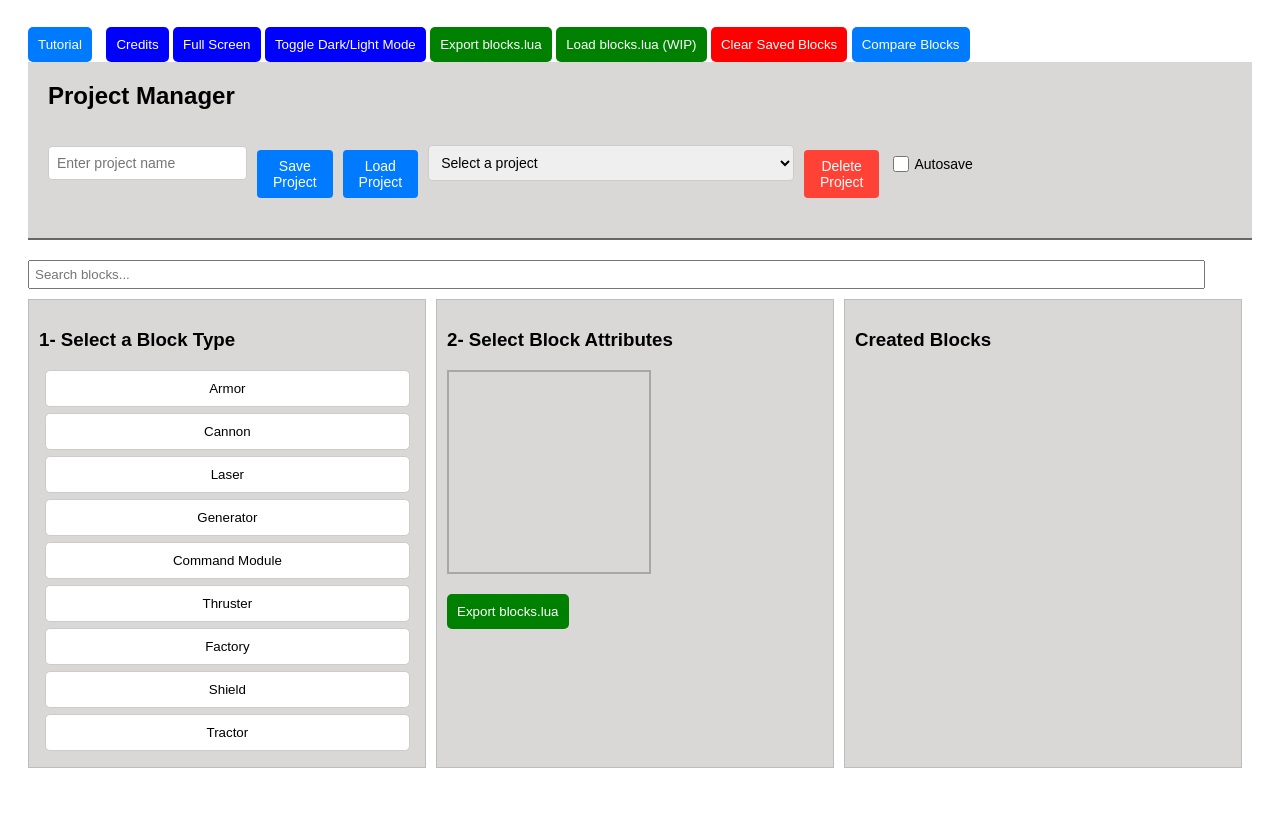
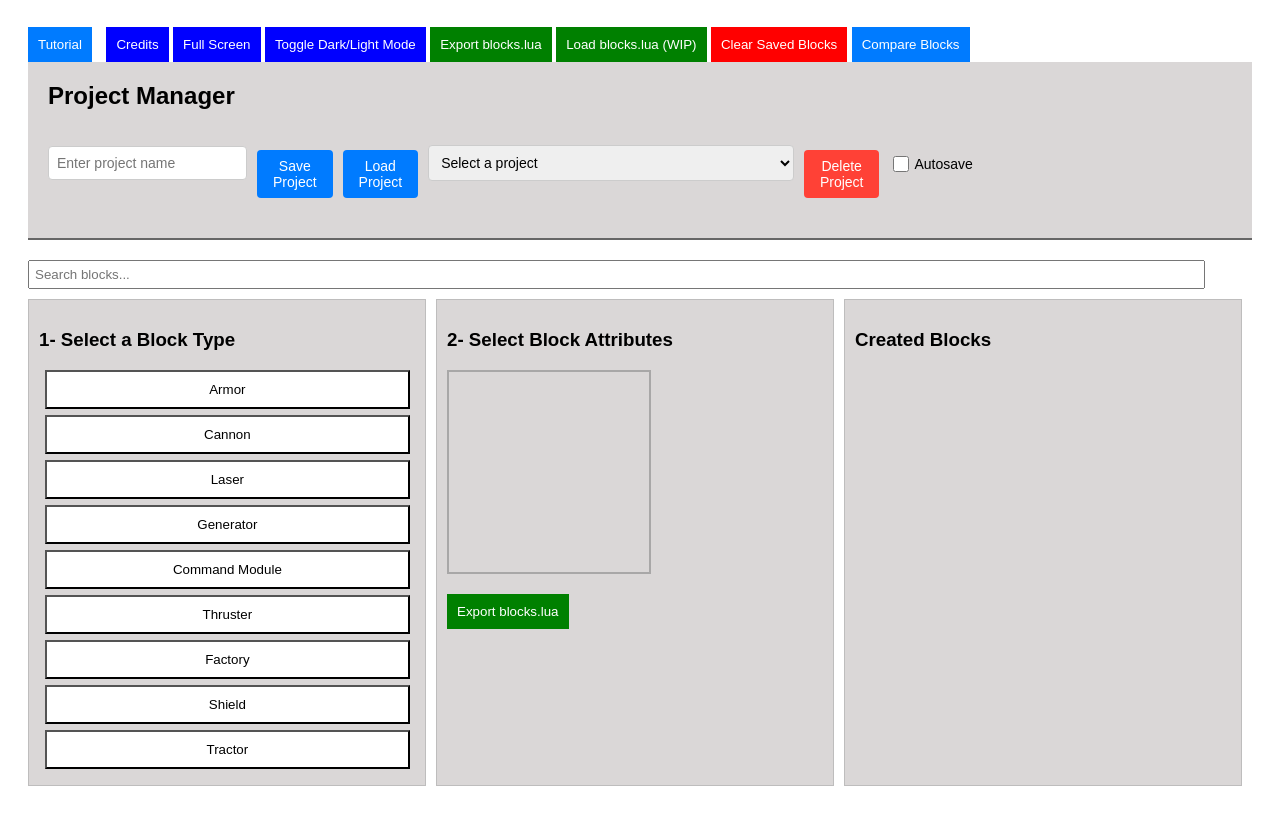
Before and after one commit to Lolo23450/ReassemblyBlockDevKit, a plain HTML site: page index.html in a window 1280 px wide. Shown: the part 101-915 px from the top of the page. Drawn offline with Linux system fonts and the light colour scheme.

Commit message:
Update index.html

```diff
--- a/index.html
+++ b/index.html
@@ -180,8 +180,6 @@
             padding: 10px;
             background-color: rgb(255, 255, 255);
             color: black;
-            border: 1px solid #ccc;
-            border-radius: 5px;
             cursor: pointer;
         }
 
```
